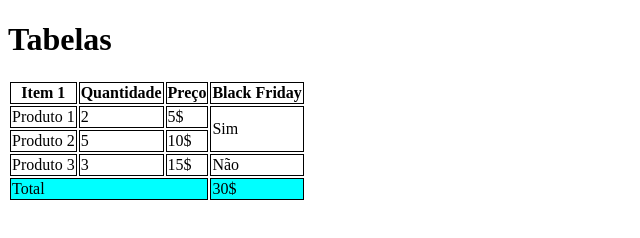
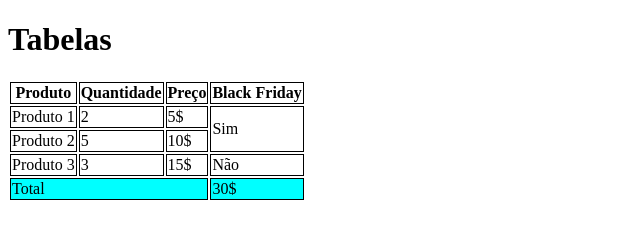
Before and after one commit to Ataides-Blume/aula-tabela, a plain HTML site: page index.html in a window 1280 px wide. Shown: the full height of the page, 0-640 px from the left. Drawn offline with Linux system fonts and the light colour scheme.

Commit message:
trocado de Item 1 para Produto

```diff
--- a/index.html
+++ b/index.html
@@ -22,7 +22,7 @@ tfoot{
     <table>
       <thead>
         <tr>
-          <th>Item 1</th>
+          <th>Produto</th>
           <th>Quantidade</th>
           <th>Preço</th>
           <th>Black Friday</th>
```
